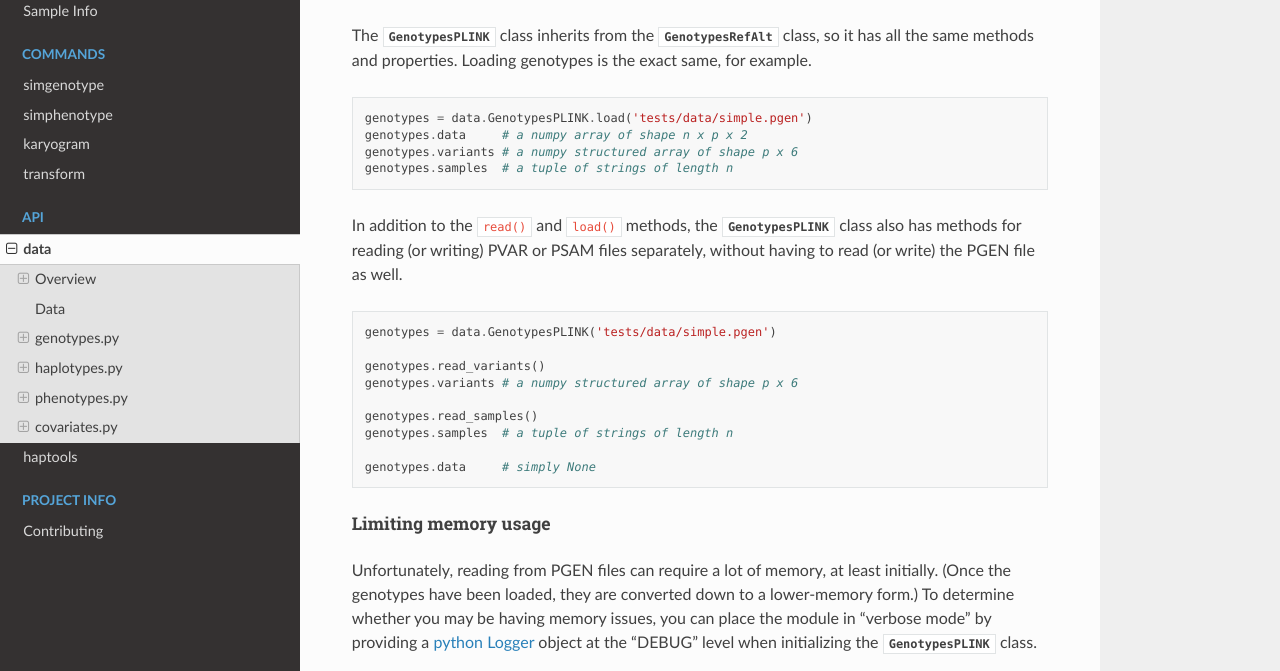
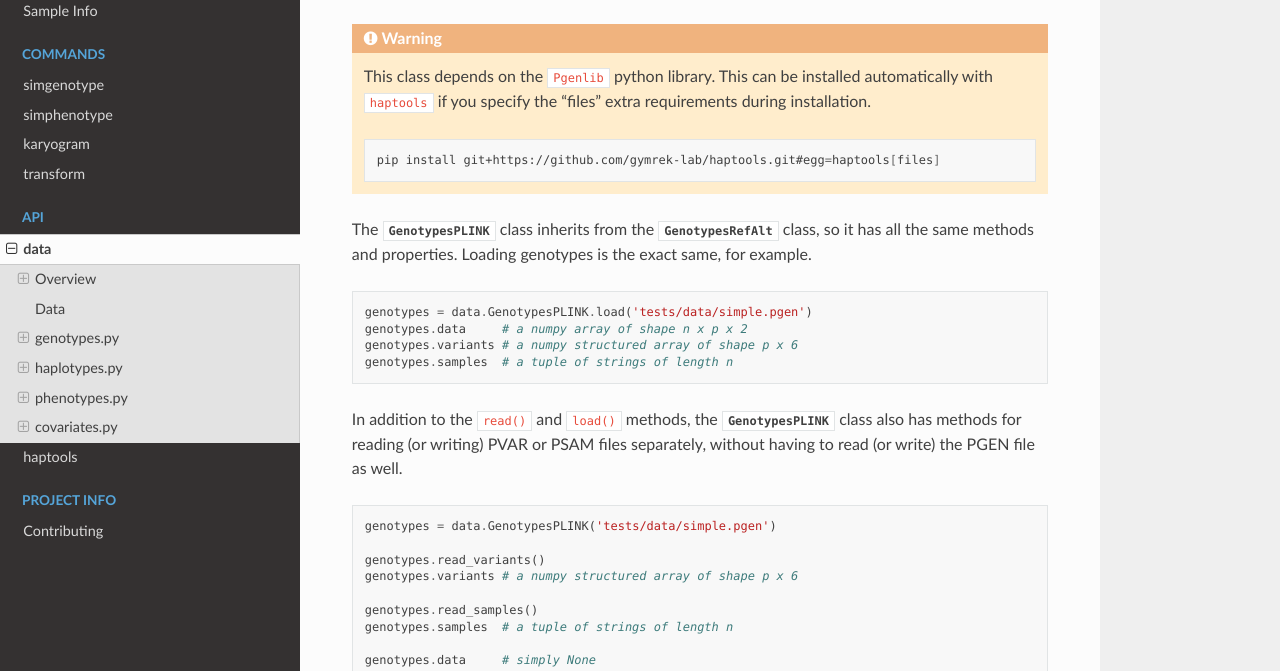
Before and after one commit to CAST-genomics/haptools, a Sphinx documentation site: the page built from docs/api/data.rst, in a window 1280 px wide and 900 px high, scrolled down 4072 px, cut to the strip 229-900 px from the top of the window. Built offline with Sphinx 7.4.7 and the Read the Docs theme 2.0.0, drawn with Linux system fonts in a browser that asks for light colours.

Commit message:
make pgenlib an optional extra dependency

```diff
--- a/docs/api/data.rst
+++ b/docs/api/data.rst
@@ -155,6 +155,13 @@ The :class:`GenotypesPLINK` class offers experimental support for reading and wr
 .. figure:: https://drive.google.com/uc?export=view&id=1_JARKJQ0LX-DzL0XsHW1aiQgLCOJ1ZvC
 
 	The time required to load various genotype file formats.
+
+.. warning::
+	This class depends on the ``Pgenlib`` python library. This can be installed automatically with ``haptools`` if you specify the "files" extra requirements during installation.
+
+	.. code-block:: bash
+
+		pip install git+https://github.com/gymrek-lab/haptools.git#egg=haptools[files]
 
 The :class:`GenotypesPLINK` class inherits from the :class:`GenotypesRefAlt` class, so it has all the same methods and properties. Loading genotypes is the exact same, for example.
 
--- a/docs/project_info/contributing.rst
+++ b/docs/project_info/contributing.rst
@@ -78,7 +78,7 @@ Follow these steps to set up a development environment.
 
     .. code-block:: bash
 
-        poetry install -E docs -E test
+        poetry install -E docs -E test -E files
 
 ---------------------
 Managing Dependencies
```
Also changed, not shown: README.md (+4 -0 lines), docs/formats/genotypes.rst (+7 -0 lines), .readthedocs.yaml, 3 other files.
